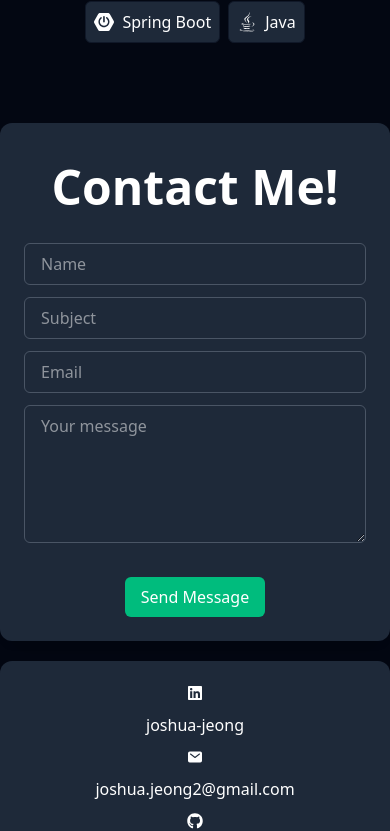
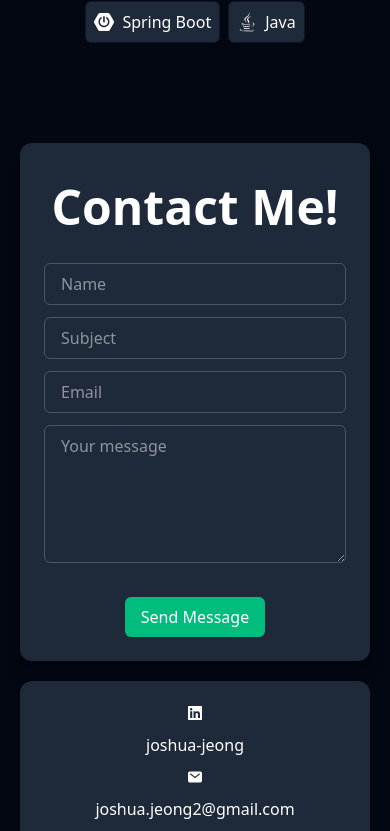
Before and after one commit to joshuajeong1/joshjeong_website, a React (Vite) app in the folder frontend/: page / in a window 390 px wide. Shown: the part 6399-7230 px from the top of the page. Built offline with nearby package versions, Linux system fonts and the light colour scheme; no server answers.

Commit message:
Styling fix on contact form for mobile devices

```diff
--- a/frontend/src/sections/Contact.jsx
+++ b/frontend/src/sections/Contact.jsx
@@ -37,7 +37,7 @@ function Contact() {
     }
     return (
         <>
-            <div className="flex flex-col mx-auto space-y-5 items-center w-full sm:w-auto">
+            <div className="flex flex-col mx-auto space-y-5 items-center w-full sm:w-auto p-5">
                 <LeftDiv className="flex flex-col rounded-xl shadow-xl bg-gray-800 p-6">
                     <h1 className="text-center font-bold text-5xl pb-8 pt-4">Contact Me!</h1>
                     <form onSubmit={formSubmitted} className="p-y-5 space-y-3">
```
